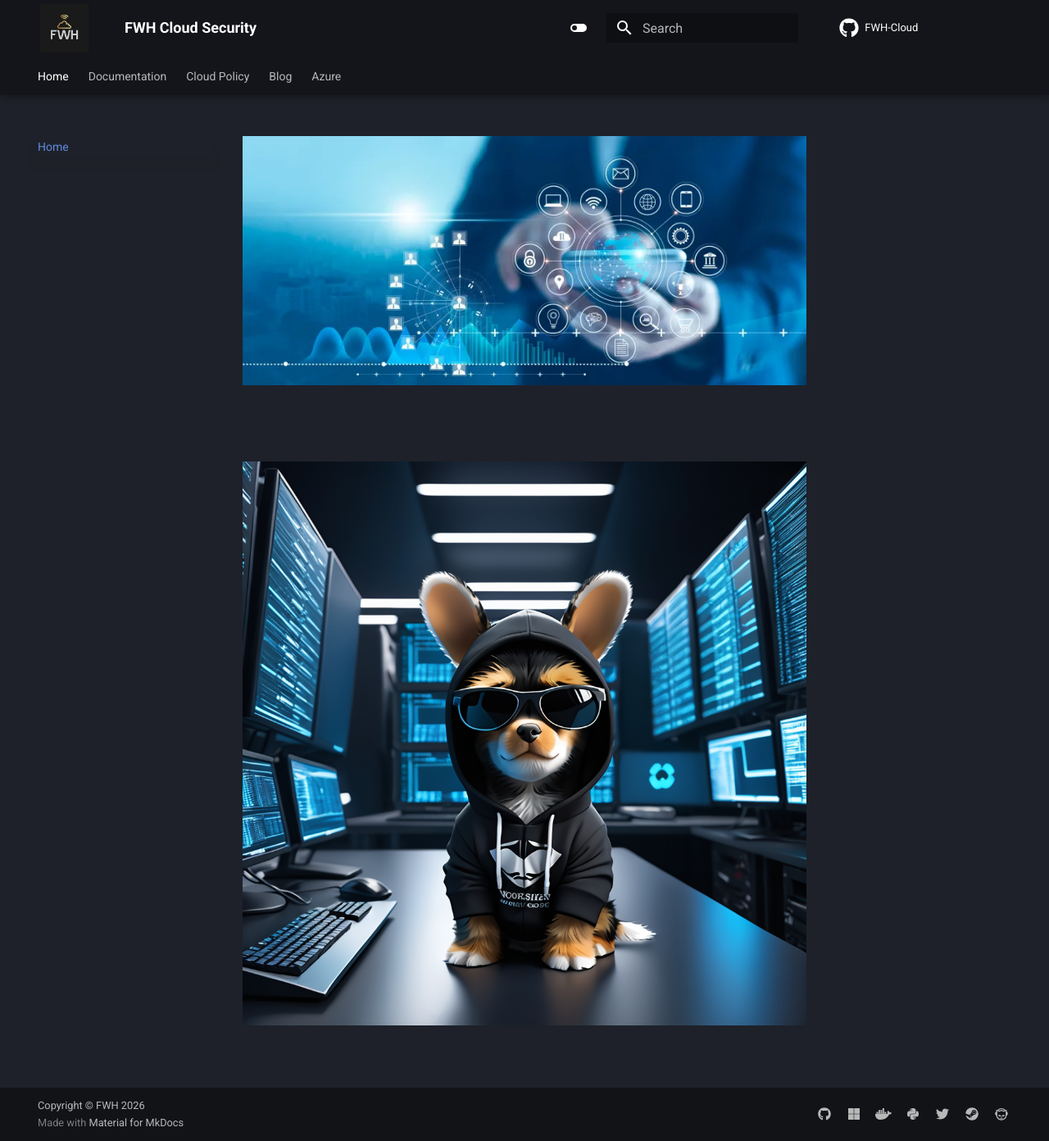
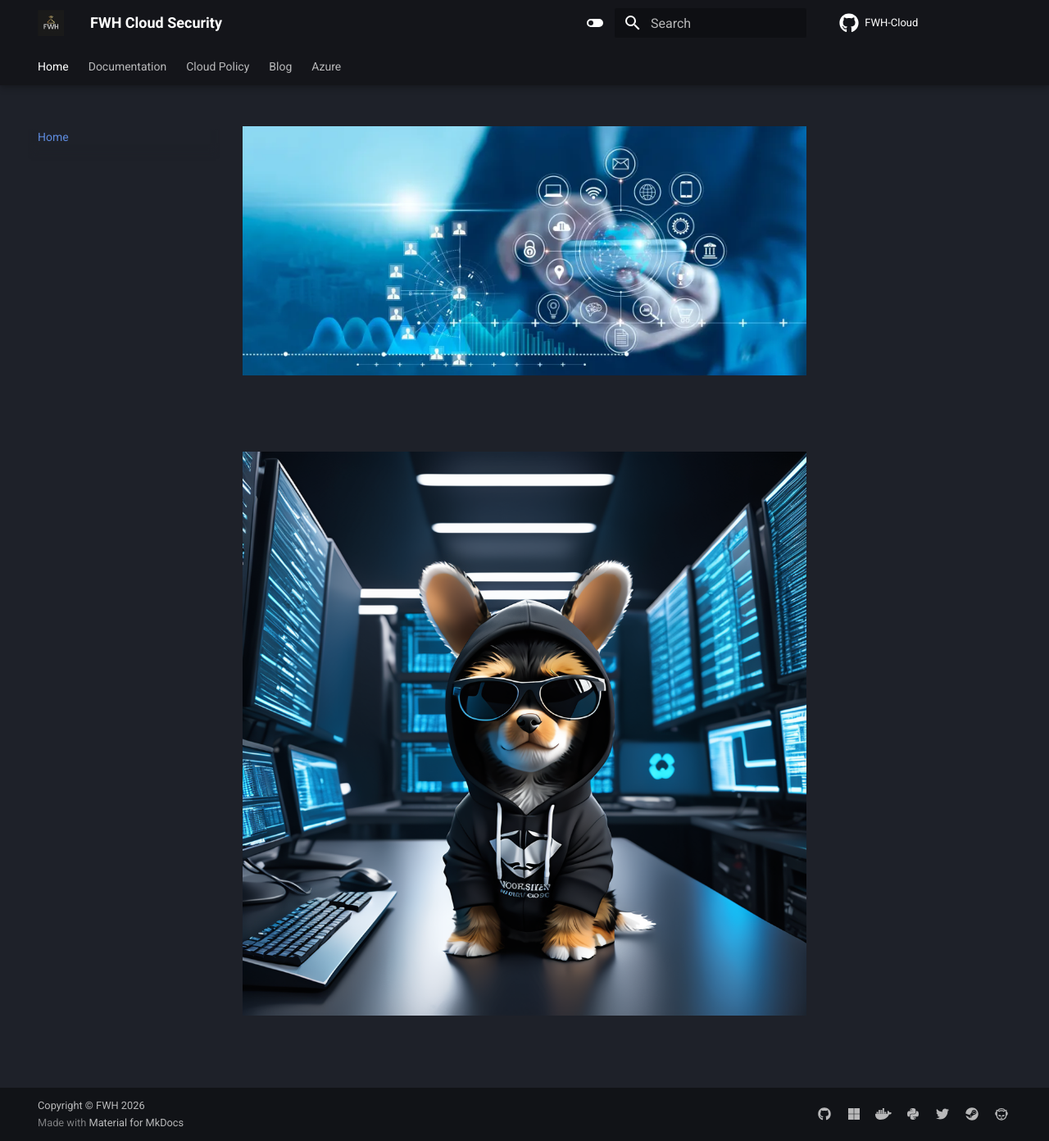
Before and after one commit to fhade/FWH-Cloud, an MkDocs documentation site: the page built from docs/index.md, in a window 1280 px wide and 1392 px high. Shown: the whole window at 82% size. Built offline with MkDocs 1.6.1 and Material for MkDocs 9.7.7, drawn with Linux system fonts in a browser that asks for light colours; comment, search, counter and statistics services are not loaded.

```diff
--- a/docs/_extras/custom.css
+++ b/docs/_extras/custom.css
@@ -1,50 +1,15 @@
-/* Expand header height to accommodate larger logo */
-.md-header {
-  height: auto !important;
-  min-height: 70px !important;
+/* Slightly enlarge logo while keeping inline layout */
+.md-header__button.md-logo img {
+  width: 32px !important;
+  height: 32px !important;
+  max-width: none !important;
+  max-height: none !important;
 }
 
-.md-header__inner {
-  height: auto !important;
-  gap: 0.5rem !important;
-}
-
-/* Increase logo size in header */
-.md-header__button.md-logo {
-  display: flex !important;
-  align-items: center !important;
-  justify-content: center !important;
-  width: 80px !important;
-  height: 60px !important;
-  padding: 4px !important;
-  margin: 0.2rem !important;
-  flex-shrink: 0 !important;
-}
-
-.md-header__button.md-logo img {
-  width: 80px !important;
-  height: 60px !important;
+/* Slightly enlarge logo in sidebar */
+.md-nav__button.md-logo img {
+  width: 40px !important;
+  height: 40px !important;
   max-width: none !important;
   max-height: none !important;
-  object-fit: contain !important;
 }
-
-/* Increase logo size in sidebar */
-.md-nav__button.md-logo {
-  display: flex !important;
-  align-items: center !important;
-  justify-content: center !important;
-  width: 100px !important;
-  height: 80px !important;
-  padding: 8px !important;
-  margin: 0.4rem auto !important;
-  flex-shrink: 0 !important;
-}
-
-.md-nav__button.md-logo img {
-  width: 100px !important;
-  height: 80px !important;
-  max-width: none !important;
-  max-height: none !important;
-  object-fit: contain !important;
-}
```
